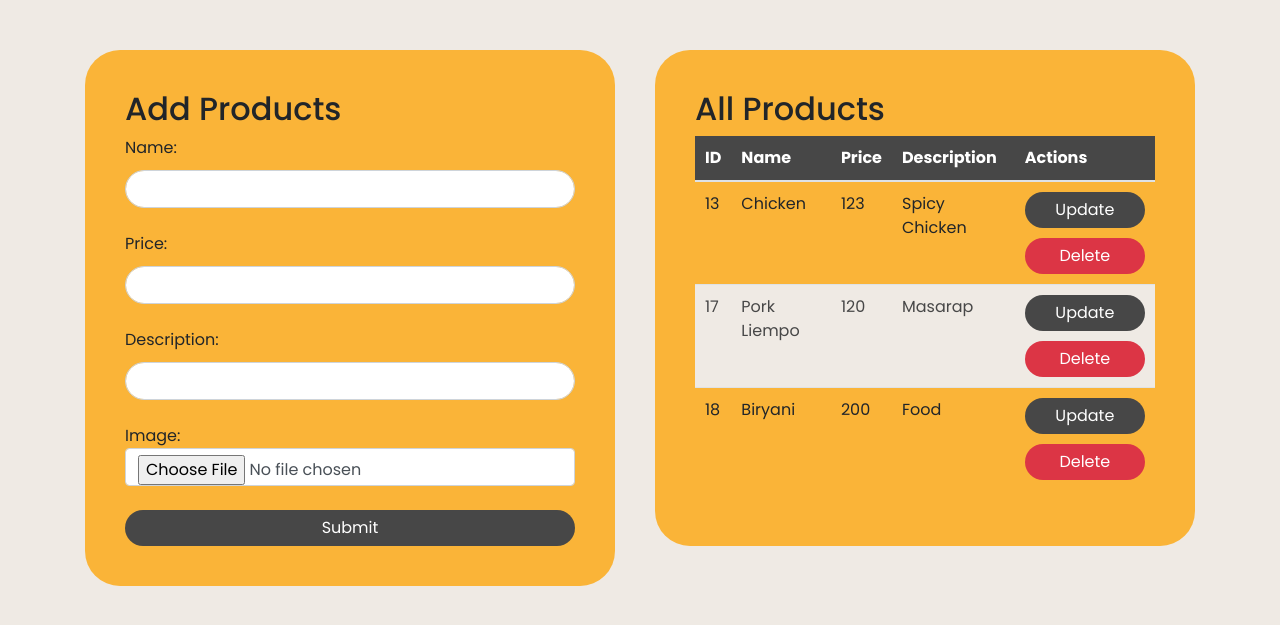
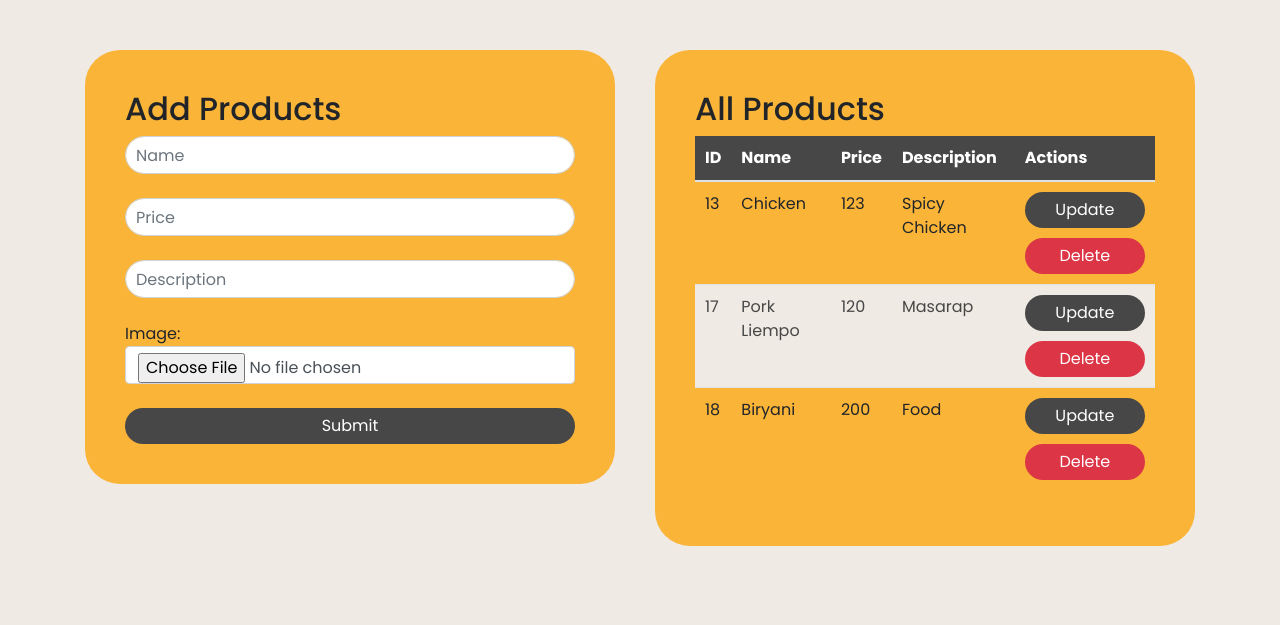
Before and after one commit to YumenoRetort/CocinaNiPao, a PHP site: page /Admin/add_product.php in a window 1280 px wide. Shown: the part 80-705 px from the top of the page. Run offline with PHP 8.4, Linux system fonts and the light colour scheme; data comes from the database, SQL or seed files in the repository.

Commit message:
Update add_product.php
Removed the name, replaced with placeholders.

```diff
--- a/Admin/add_product.php
+++ b/Admin/add_product.php
@@ -34,7 +34,6 @@
             transition: all 0.3s;
             padding: 10px;
             box-sizing: border-box;
-            margin-top: 10px;
         }
         .input_fields[type="text"]:focus {
             transform: scale(1.05);
@@ -65,7 +64,7 @@
         .table-custom th {
             padding: 10px;
             background-color: #fab438;
-            color: white; /* Set text color for header */
+            color: white;
             background-color: #474747;
             border: none;
         }
@@ -118,9 +117,9 @@
                 <div class="add-products-container">
                     <h2>Add Products</h2>
                     <form method="post" enctype="multipart/form-data" action="">
-                        Name: <input type="text" name="food_name" class="input_fields form-control" required><br>
-                        Price: <input type="text" name="food_price" class="input_fields form-control" required><br>
-                        Description: <input type="text" name="food_description" class="input_fields form-control" required><br>
+                        <input type="text" name="food_name" class="input_fields form-control" required placeholder="Name"><br>
+                        <input type="text" name="food_price" class="input_fields form-control" required placeholder="Price"><br>
+                        <input type="text" name="food_description" class="input_fields form-control" required placeholder="Description"><br>
                         Image: <input type="file" name="food_image" class="input_fields form-control" required accept="image/png, image/jpg, image/jpeg"><br>
                         <input type="submit" value="Submit" class="btn btn-primary btn-submit">
                     </form>
```
